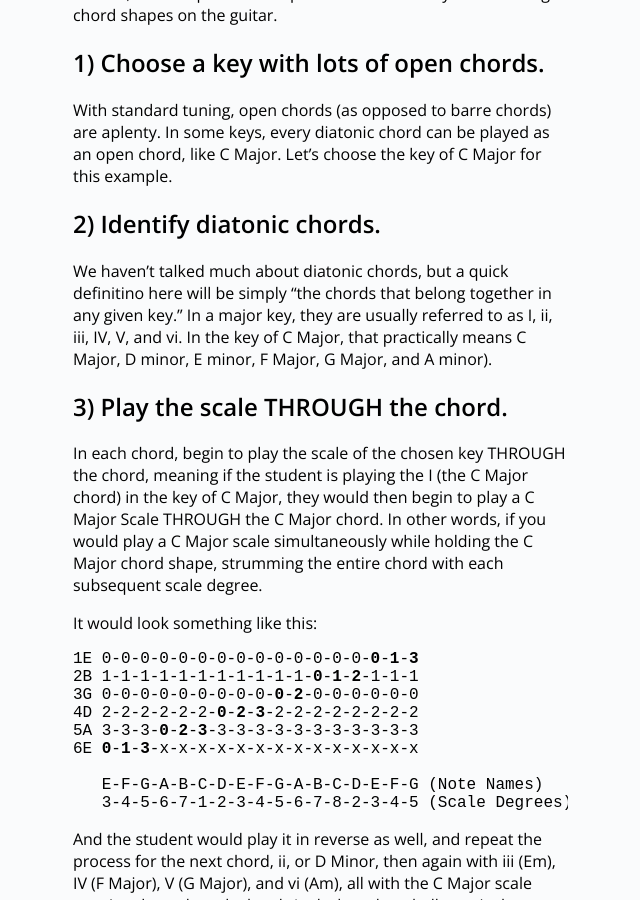
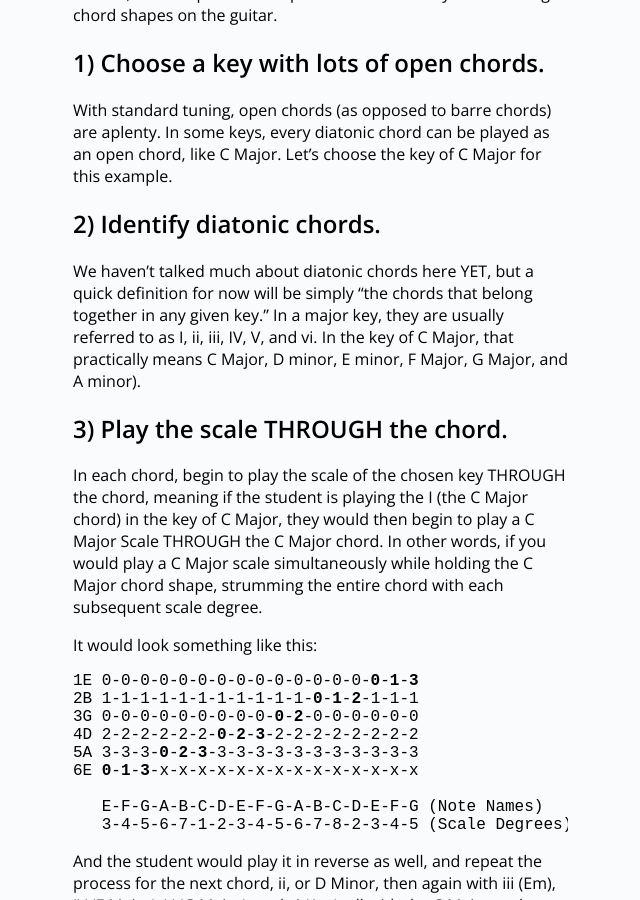
Before and after one commit to warrenmusic/warrenmusic.github.io, a Jekyll site: the page built from _posts/2015-11-22-visualizing-sound-playing-by-ear-and-dynamic-chords.md, in a window 1280 px wide and 900 px high, scrolled down 1369 px. Shown: the whole window, without its empty margins (232-872 px from the left). Built offline with Jekyll 4.4.1, drawn with Linux system fonts in a browser that asks for light colours; comment, search, counter and statistics services are not loaded.

Commit message:
Update 2015-11-22-visualizing-sound-playing-by-ear-and-dynamic-chords.md

```diff
--- a/_posts/2015-11-22-visualizing-sound-playing-by-ear-and-dynamic-chords.md
+++ b/_posts/2015-11-22-visualizing-sound-playing-by-ear-and-dynamic-chords.md
@@ -36,7 +36,7 @@
 
 ##2) Identify diatonic chords.
 
-We haven't talked much about diatonic chords, but a quick definitino here will be simply "the chords that belong together in any given key." In a major key, they are usually referred to as I, ii, iii, IV, V, and vi. In the key of C Major, that practically means C Major, D minor, E minor, F Major, G Major, and A minor).
+We haven't talked much about diatonic chords here YET, but a quick definition for now will be simply "the chords that belong together in any given key." In a major key, they are usually referred to as I, ii, iii, IV, V, and vi. In the key of C Major, that practically means C Major, D minor, E minor, F Major, G Major, and A minor).
 
 ##3) Play the scale THROUGH the chord.
 
```
